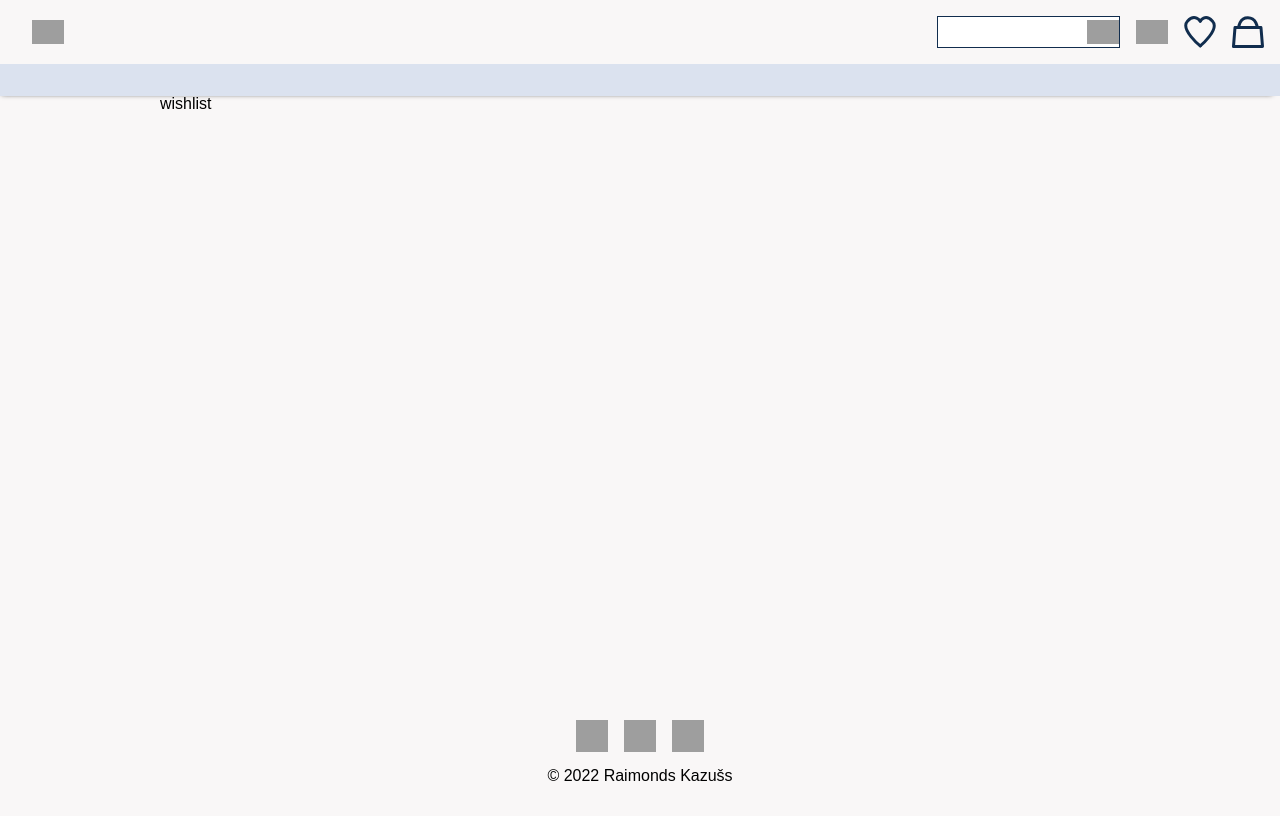
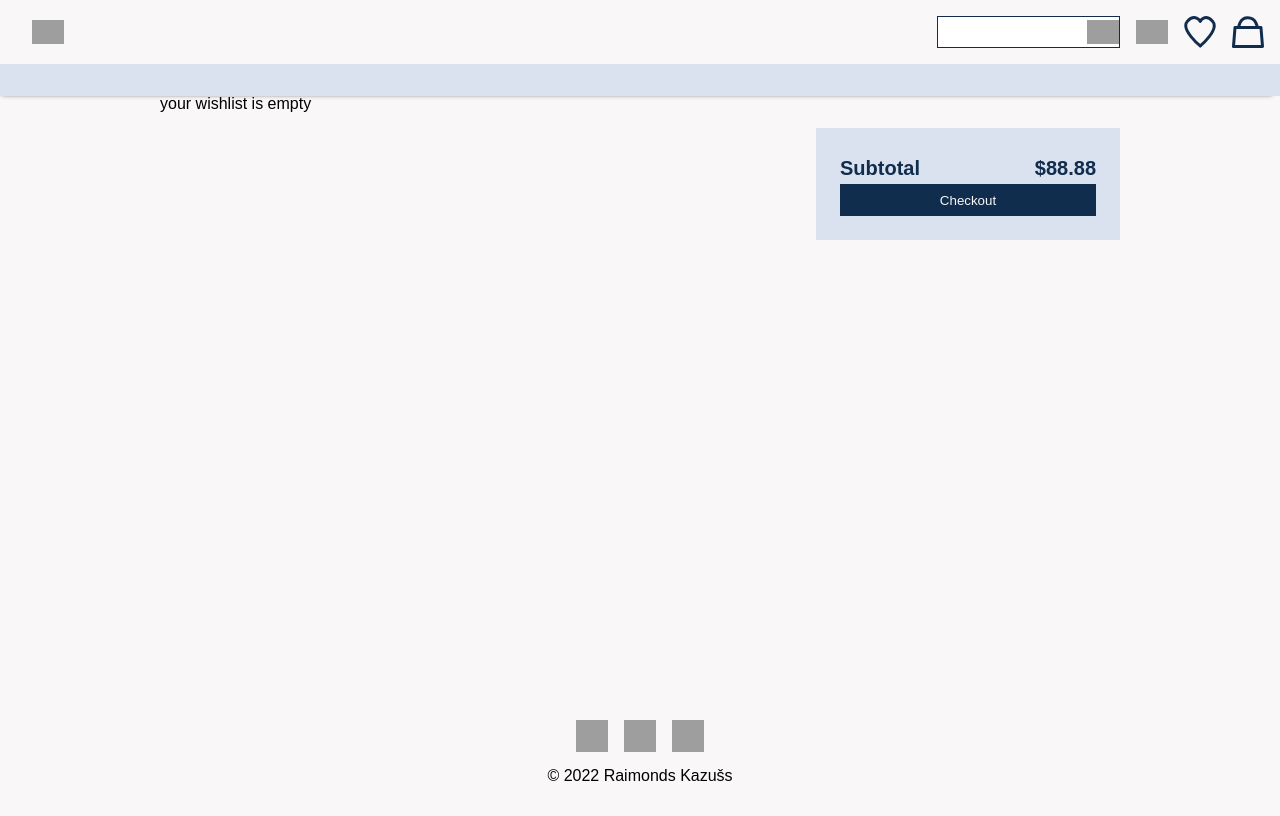
Before and after one commit to RaimondsKazuss/fd-9-react-3, a React (Create React App) app: page /wishlist in a window 1280 px wide. Built offline with nearby package versions, Linux system fonts and the light colour scheme; grey boxes are pictures that could not be loaded.

Commit message:
small update

```diff
--- a/src/App.tsx
+++ b/src/App.tsx
@@ -7,6 +7,7 @@
 import CartContext from "./context/CartContext";
 import DataContext from "./context/DataContext";
 import SideBarContext from "./context/SideBarContext";
+import WishlistContext from "./context/WishlistContext";
 import GlobalStyle from "./GlobalStyle";
 import Auth from "./pages/auth/Auth";
 import Cart from "./pages/cart/Cart";
@@ -14,15 +15,18 @@
 import Home from "./pages/home/Home";
 import NotFound from "./pages/notFound/NotFound";
 import ProductPage from "./pages/productPage/ProductPage";
+import Wishlist from "./pages/wishlist/Wishlist";
 
 const App: React.FC = () => {
   const [isSideBarOpen, setIsSideBarOpen] = useState(false);
   const [cartValue, setCartValue] = useState([]);
+  const [wishlistValue, setWishlistValue] = useState([]);
   const [categories, setCategories] = useState([]);
   return (
     <>
       <GlobalStyle />
       <CartContext.Provider value={{ cartValue, setCartValue }}>
+        <WishlistContext.Provider value={{ wishlistValue, setWishlistValue }}>
           <DataContext.Provider value={{ categories, setCategories }}>
             <BrowserRouter>
               <SideBarContext.Provider
@@ -36,7 +40,7 @@
                   <Route path="/" element={<Home />} />
                   <Route path="/auth" element={<Auth />} />
                   <Route path="/cart" element={<Cart />} />
-                <Route path="/wishlist" element={<div>wishlist</div>} />
+                  <Route path="/wishlist" element={<Wishlist />} />
                   <Route path="category/:categoryName" element={<Category />} />
                   <Route path="/product/:productId" element={<ProductPage />} />
                   <Route path="*" element={<NotFound />} />
@@ -45,6 +49,7 @@
               <Footer />
             </BrowserRouter>
           </DataContext.Provider>
+        </WishlistContext.Provider>
       </CartContext.Provider>
     </>
   );
--- /dev/null
+++ b/src/HeartBtn/HeartBtn.tsx
@@ -0,0 +1,14 @@
+import styled from "styled-components";
+import heartIcon from "../assets/icons/icon-heart-empty.svg";
+
+const HeartBtn = styled.button`
+  position: absolute;
+  top: 0.5rem;
+  right: 0.5rem;
+  width: 2rem;
+  height: 2rem;
+  background: url(${heartIcon}) rgba(249, 247, 247, 0.5) center/contain
+    no-repeat;
+`;
+
+export default HeartBtn;
--- a/src/components/Product/Product.tsx
+++ b/src/components/Product/Product.tsx
@@ -2,8 +2,10 @@
 import { Link } from "react-router-dom";
 
 import { colors, fontSizes, margins, devices } from "../../theme/theme";
-import heartIcon from "../../assets/icons/icon-heart-empty.svg";
 import { productInterface } from "../../interfaces";
+import HeartBtn from "../../HeartBtn/HeartBtn";
+import { useContext } from "react";
+import WishlistContext from "../../context/WishlistContext";
 
 const ItemWrapper = styled(Link)`
   position: relative;
@@ -30,23 +32,20 @@
   font-weight: 700;
 `;
 
-const HeartBtn = styled.button`
-  position: absolute;
-  top: 0.5rem;
-  right: 0.5rem;
-  width: 2rem;
-  height: 2rem;
-  background: url(${heartIcon}) rgba(249, 247, 247, 0.5) center/contain
-    no-repeat;
-`;
+const Product: React.FC<{ product: productInterface }> = ({ product }) => {
+  const { wishlistValue, setWishlistValue } = useContext(WishlistContext);
 
-const Product: React.FC<{ product: productInterface }> = ({ product }) => {
+  const addToWishlist = (product: productInterface) => {
+    !wishlistValue.find((item) => item.id === product.id) &&
+      setWishlistValue([...wishlistValue, product]);
+  };
+
   return (
     <ItemWrapper to={`/product/${product.id}`}>
       <Thumb bg={product.thumbnail} />
       <p>{product.title}</p>
       <Price>${product.price}</Price>
-      <HeartBtn />
+      <HeartBtn onClick={() => addToWishlist(product)} />
     </ItemWrapper>
   );
 };
--- /dev/null
+++ b/src/context/WishlistContext.ts
@@ -0,0 +1,14 @@
+import { createContext } from "react";
+import { productInterface } from "../interfaces";
+
+interface WishlistContextInterface {
+    wishlistValue: productInterface[] | [];
+    setWishlistValue: (product: any) => void
+}
+
+const WishlistContext = createContext<WishlistContextInterface>({
+    wishlistValue: [],
+    setWishlistValue: () => []
+})
+
+export default WishlistContext
--- /dev/null
+++ b/src/pages/wishlist/Wishlist.tsx
@@ -0,0 +1,131 @@
+import styled from "styled-components";
+import { Link } from "react-router-dom";
+import {
+  colors,
+  devices,
+  fontSizes,
+  margins,
+  paddings,
+} from "../../theme/theme";
+import { useContext } from "react";
+import WishlistContext from "../../context/WishlistContext";
+import FormBtn from "../../components/Form/FormButton";
+
+const WishlistContainer = styled.div`
+  display: flex;
+  flex-direction: column;
+
+  ${devices.tablet} {
+    flex-direction: row;
+    align-items: stretch;
+  }
+`;
+
+const ItemList = styled.div`
+  width: 100%;
+
+  ${devices.tablet} {
+    max-width: 40rem;
+  }
+`;
+
+const WishlistItem = styled.div`
+  width: 100%;
+  height: 6rem;
+  padding: ${paddings.sm};
+  color: ${colors.darkBlue};
+  display: flex;
+  flex-flow: row nowrap;
+  align-items: center;
+  justify-content: space-between;
+  box-sizing: border-box;
+`;
+
+const ItemLink = styled(Link)`
+  display: flex;
+  flex-flow: row nowrap;
+  align-items: center;
+  text-decoration: none;
+  line-height: 2rem;
+  color: ${colors.darkBlue};
+`;
+
+const ProductImage = styled.div<{ bg: string }>`
+  width: 4rem;
+  height: 4rem;
+  margin-right: ${margins.sm};
+  background: url(${(props) => props && props.bg}) center/cover no-repeat;
+`;
+
+const ItemDetails = styled.div`
+  font-weight: 700;
+  line-height: 2rem;
+`;
+
+const WishlistActions = styled.div`
+  width: 100%;
+  margin-top: ${margins.lg};
+
+  ${devices.tablet} {
+    display: flex;
+    flex-direction: column;
+    align-items: flex-end;
+    justify-content: end;
+    width: 19rem;
+    margin-left: ${margins.sm};
+    background: ${colors.lightBlue};
+    padding: ${paddings.md};
+    box-sizing: border-box;
+  }
+`;
+
+const Subtotal = styled.div`
+  width: 100%;
+  font-size: ${fontSizes.md};
+  font-weight: 700;
+  color: ${colors.darkBlue};
+  display: flex;
+  justify-content: space-between;
+  line-height: 2rem;
+`;
+
+const Wishlist: React.FC = () => {
+  const { wishlistValue } = useContext(WishlistContext);
+
+  return (
+    <WishlistContainer>
+      <ItemList>
+        {wishlistValue.length > 0 ? (
+          wishlistValue.map((item) => {
+            return (
+              <WishlistItem key={item.id}>
+                <ItemLink to={`/product/${item.id}`}>
+                  <ProductImage bg={item.thumbnail} />
+                  <div>
+                    <p>{item.title}</p>
+                    <p>quantity</p>
+                  </div>
+                </ItemLink>
+                <ItemDetails>
+                  <p>${item.price}</p>
+                  <p>1 pcs</p>
+                </ItemDetails>
+              </WishlistItem>
+            );
+          })
+        ) : (
+          <div>your wishlist is empty</div>
+        )}
+      </ItemList>
+      <WishlistActions>
+        <Subtotal>
+          <p>Subtotal</p>
+          <p>$88.88</p>
+        </Subtotal>
+        <FormBtn>Checkout</FormBtn>
+      </WishlistActions>
+    </WishlistContainer>
+  );
+};
+
+export default Wishlist;
```
Lines whose indentation alone changed are shown as unchanged.
